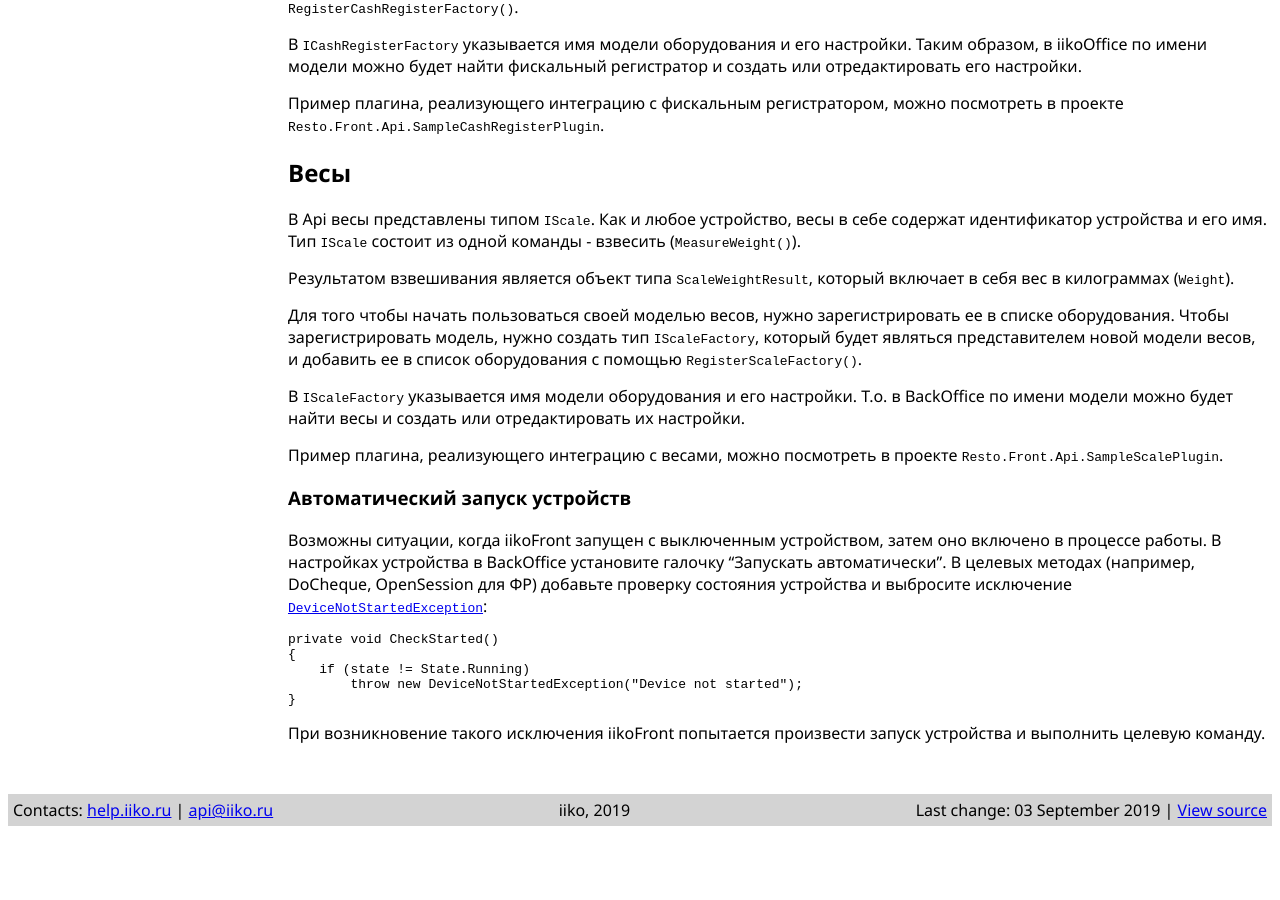
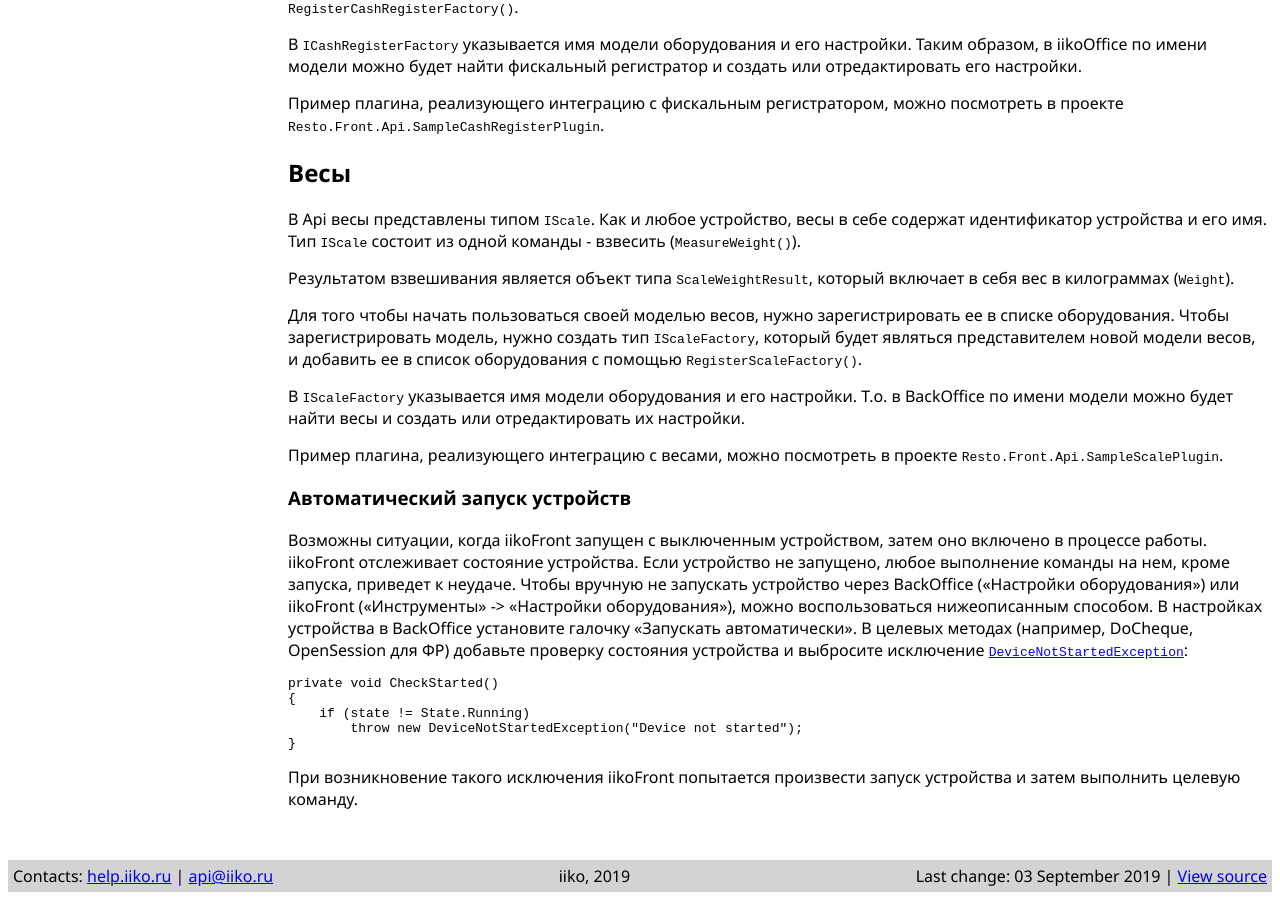
Before and after one commit to iiko/front.api.doc, a Jekyll site: the page built from v6/ru/Devices.md, in a window 1280 px wide and 900 px high, scrolled down 822 px. Built offline with Jekyll 4.4.1, drawn with Linux system fonts in a browser that asks for light colours; before the commit the page ends 1656 px from its top, so only the background shows below that.

Commit message:
RMS-49873
Дополнить документацию касательно автозапуска

````diff
--- a/v6/ru/Devices.md
+++ b/v6/ru/Devices.md
@@ -50,7 +50,9 @@ layout: default
 Пример плагина, реализующего интеграцию с весами, можно посмотреть в  проекте `Resto.Front.Api.SampleScalePlugin`.
 
 ### Автоматический запуск устройств ###
-Возможны ситуации, когда iikoFront запущен с выключенным устройством, затем оно включено в процессе работы. В настройках устройства в BackOffice установите галочку "Запускать автоматически". В целевых методах (например, DoCheque, OpenSession для ФР) добавьте проверку состояния устройства и выбросите исключение [`DeviceNotStartedException`](http://iiko.github.io/front.api.sdk/v6/html/T_Resto_Front_Api_Exceptions_DeviceNotStartedException.htm):
+Возможны ситуации, когда iikoFront запущен с выключенным устройством, затем оно включено в процессе работы.
+iikoFront отслеживает состояние устройства. Если устройство не запущено, любое выполнение команды на нем, кроме запуска, приведет к неудаче. Чтобы вручную не запускать устройство через BackOffice («Настройки оборудования») или iikoFront («Инструменты» -> «Настройки оборудования»), можно воспользоваться нижеописанным способом.
+В настройках устройства в BackOffice установите галочку «Запускать автоматически». В целевых методах (например, DoCheque, OpenSession для ФР) добавьте проверку состояния устройства и выбросите исключение [`DeviceNotStartedException`](http://iiko.github.io/front.api.sdk/v6/html/T_Resto_Front_Api_Exceptions_DeviceNotStartedException.htm):
 ```cs
 private void CheckStarted()
 {
@@ -58,4 +60,4 @@ private void CheckStarted()
         throw new DeviceNotStartedException("Device not started");
 }
 ```
-При возникновение такого исключения iikoFront попытается произвести запуск устройства и выполнить целевую команду.
+При возникновение такого исключения iikoFront попытается произвести запуск устройства и затем выполнить целевую команду.
````
